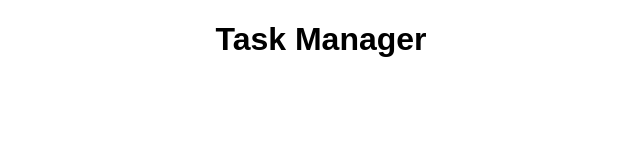
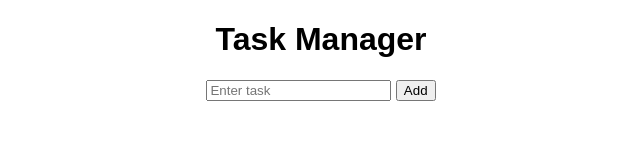
Before and after one commit to Drlngramesh/TASK-MANAGER, a plain HTML site: page index.html in a window 1280 px wide. Shown: the whole page, without its empty margins (319-959 px from the left). Drawn offline with Linux system fonts and the light colour scheme.

Commit message:
Add task feature

```diff
--- a/index.html
+++ b/index.html
@@ -8,7 +8,11 @@
 
   <h1>Task Manager</h1>
 
-  <div id="app"></div>
+<div id="app">
+  <input id="taskInput" placeholder="Enter task">
+  <button onclick="addTask()">Add</button>
+  <ul id="taskList"></ul>
+</div>
 
   <script src="script.js"></script>
 </body>
--- a/script.js
+++ b/script.js
@@ -1 +1,11 @@
 console.log("App started");
+function addTask() {
+  const input = document.getElementById("taskInput");
+  const list = document.getElementById("taskList");
+
+  const li = document.createElement("li");
+  li.textContent = input.value;
+
+  list.appendChild(li);
+  input.value = "";
+}
```
